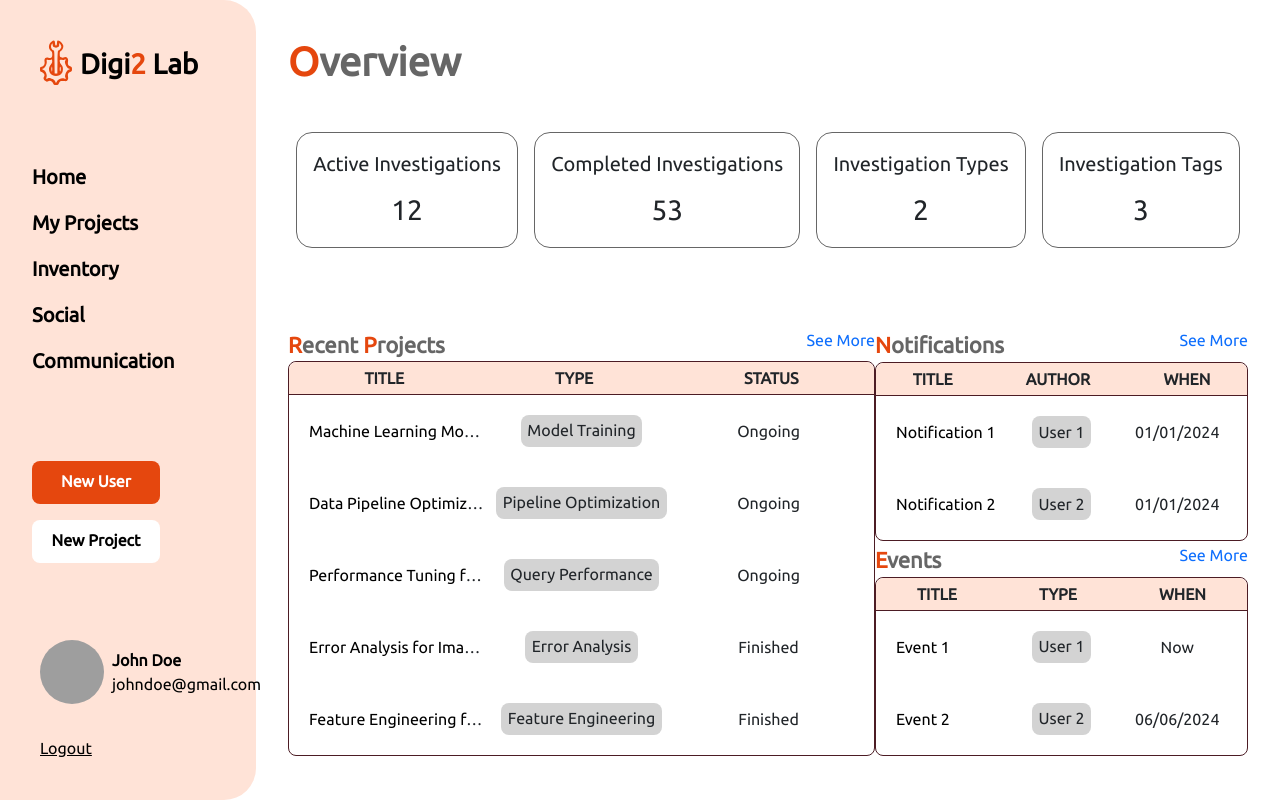
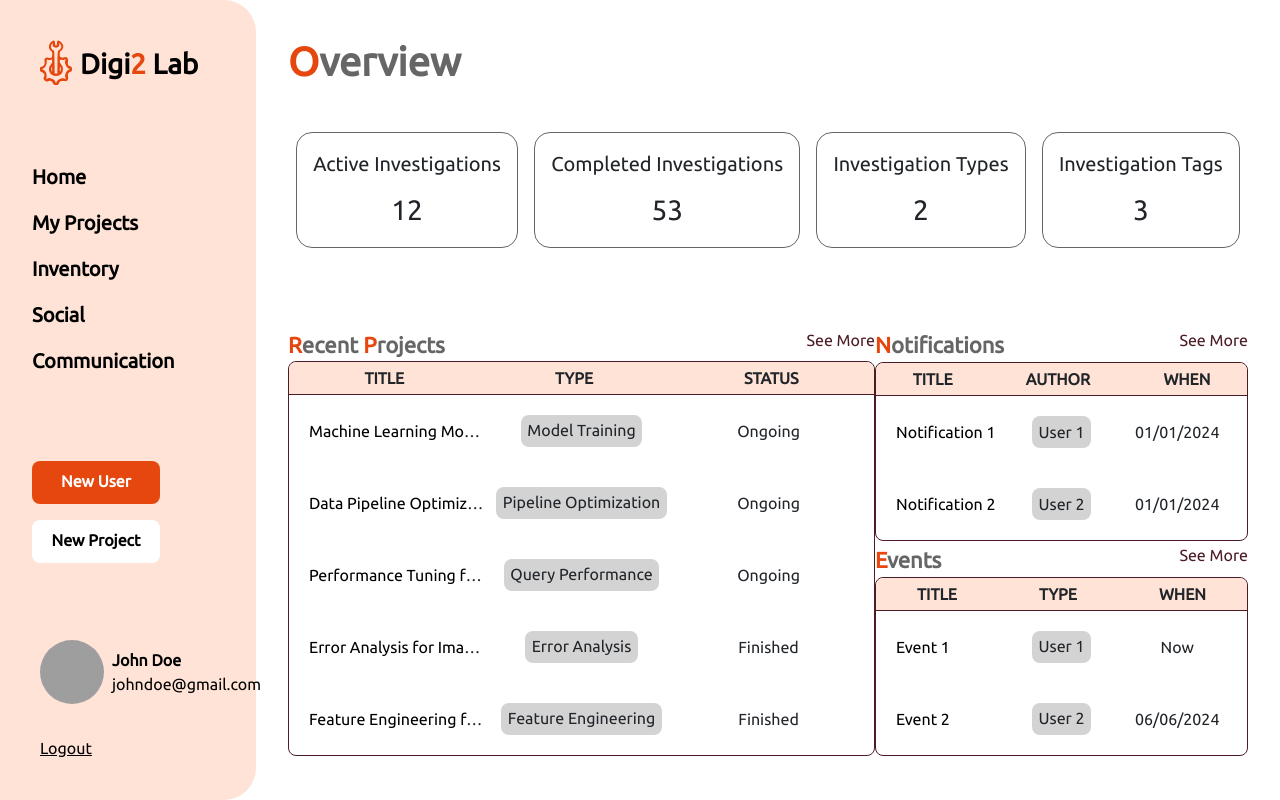
Before and after one commit to up201604906/PI, a React (Create React App) app in the folder client/: page / in a window 1280 px wide. Built offline with nearby package versions, Linux system fonts and the light colour scheme; grey boxes are pictures that could not be loaded; the HTML template or start-up script is replaced by a standard one.

Commit message:
added missing color to links (oopsie)

```diff
--- a/client/src/styles/App.css
+++ b/client/src/styles/App.css
@@ -97,3 +97,7 @@ button {
     text-decoration: none;
     color: black;
 }
+
+.table-title a{
+    color: var(--detail-color)
+}
```
